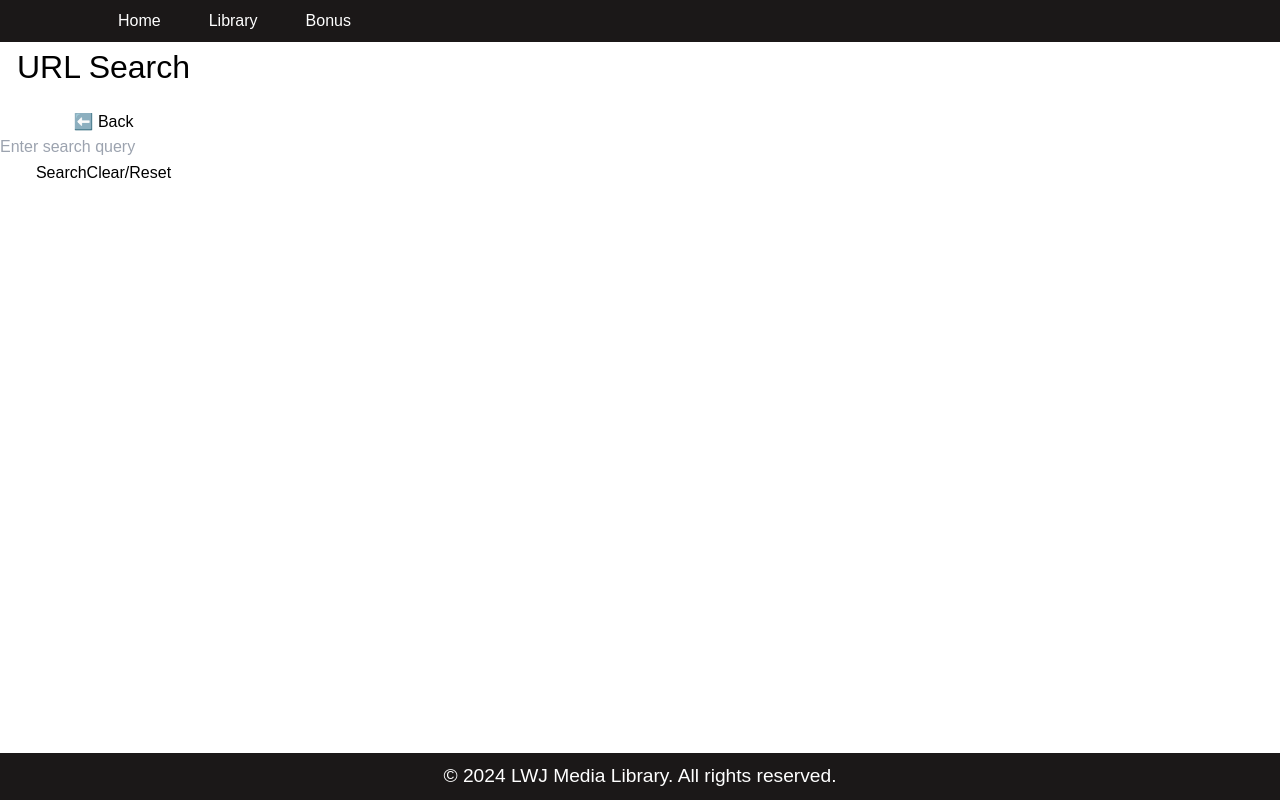
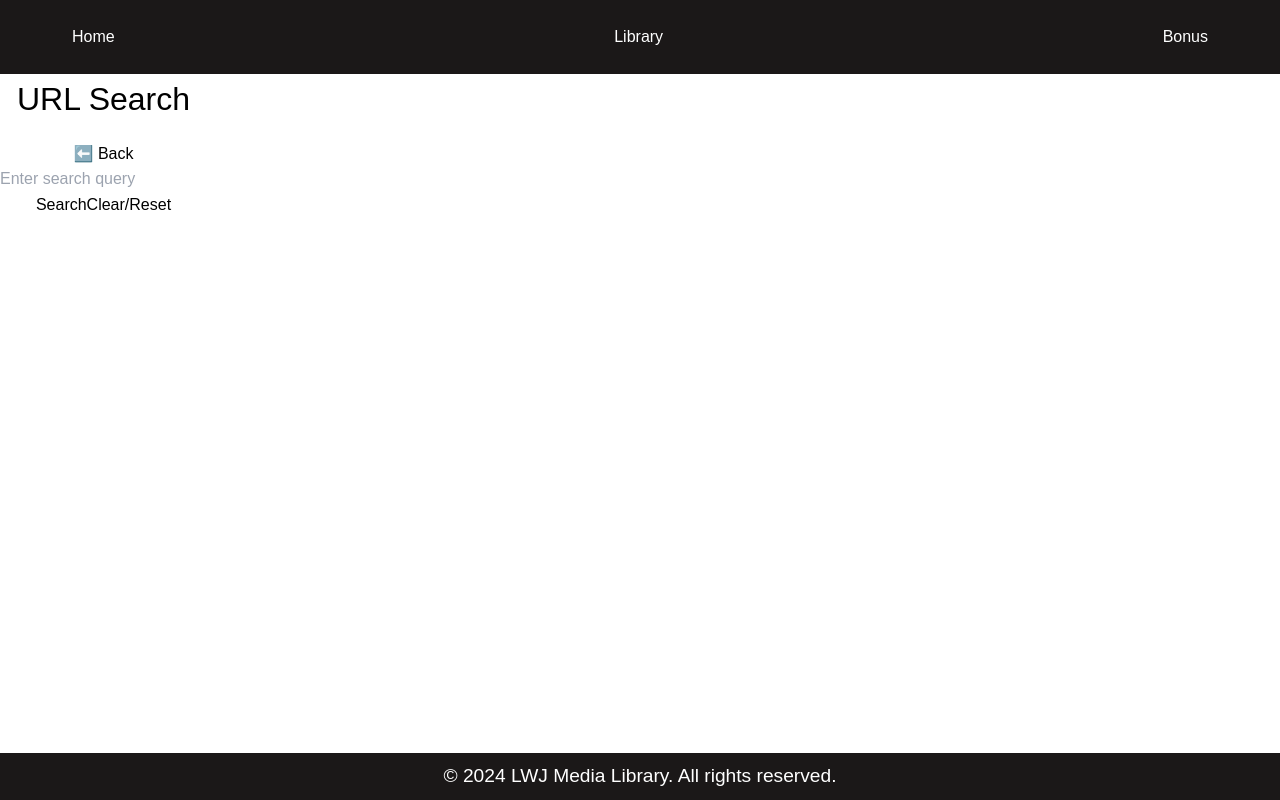
Before and after one commit to uk030621/MediaStore, a Next.js app: page /customsearch in a window 1280 px wide. Built offline with nearby package versions, Linux system fonts and the light colour scheme.

Commit message:
Improved navbar spacing

```diff
--- a/app/globals.css
+++ b/app/globals.css
@@ -30,10 +30,11 @@ header {
 
 .navbar {
   display: flex;
-  justify-content: space-between;
+  justify-content: space-between; /* Space out elements across the navbar */
   align-items: center;
   max-width: 1200px;
   margin: 0 auto;
+  padding: 0.5rem 1rem;
 }
 
 /*.logo {
@@ -45,17 +46,21 @@ header {
 .nav-links {
   list-style: none;
   display: flex;
-  margin-right: 0px;
-  margin-left: 30px;
+  justify-content: space-between; /* Distribute the links evenly */
+  flex: 1; /* Allow links to take up full available space */
+  margin: 0;
+  padding: 0;
 }
 
 .nav-links li {
-  margin-left: 3rem;
+  margin: 0; /* Remove default margin */
 }
 
 .nav-links a {
   color: white;
   text-decoration: none;
+  padding: 0.5rem 1rem;
+  display: block;
 }
 
 .nav-links a:hover {
@@ -83,18 +88,18 @@ footer {
   width: 100%;
 }
 
-/* Media Query
-@media (max-width: 768px) {
+/* Media query for smaller screens */
+@media (max-width: 375px) {
   .nav-links {
-    flex-direction: column;
+    flex-direction: column; /* Stack links vertically */
+    align-items: center;
+    width: 100%;
   }
 
   .nav-links li {
-    margin: 0.5rem 0;
+    margin: 0.5rem 0; /* Add space between vertical links */
   }
-}*/
-
-/* app/globals.css */
+}
 
 .background-container {
   position: relative;
```
